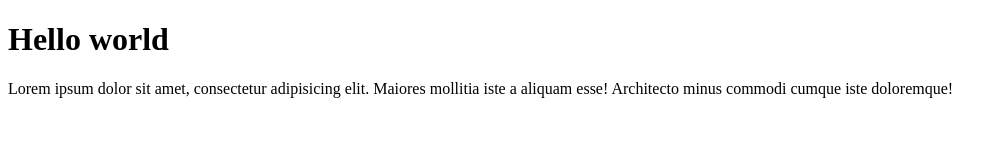
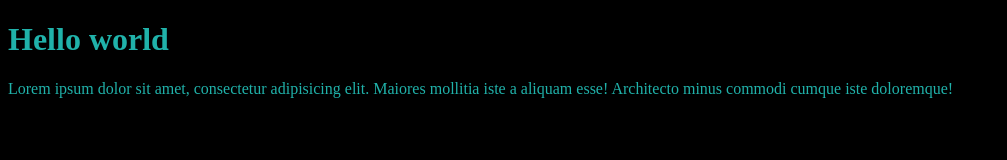
Before and after one commit to Wangszz/test2, a plain HTML site: page index.html in a window 1280 px wide. Shown: the whole page, without its empty margins (0-1007 px from the left). Drawn offline with Linux system fonts and the light colour scheme.

Commit message:
menambahkan sass dan css

```diff
--- a/index.html
+++ b/index.html
@@ -4,6 +4,7 @@
     <meta charset="UTF-8">
     <meta http-equiv="X-UA-Compatible" content="IE=edge">
     <meta name="viewport" content="width=device-width, initial-scale=1.0">
+    <link rel="stylesheet" href="./dist/style.css">
     <title>test 2</title>
 </head>
 <body>
--- /dev/null
+++ b/style.scss
@@ -0,0 +1,4 @@
+body {
+    background-color: black;
+    color: lightseagreen;
+}
```
Also changed, not shown: dist/style.css (added), 1 other file.
